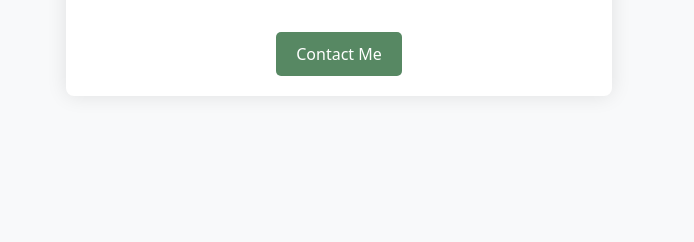
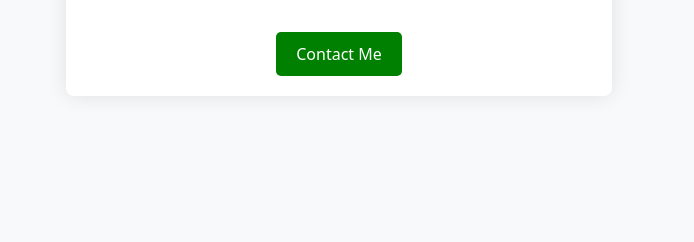
Before and after one commit to nyaupane-netra/Portfolio-Website, a plain HTML site: page index.html in a window 1280 px wide. In both pictures the pointer is over the button "Contact Me". Shown: the part 3522-3764 px from the top of the page, 586-1280 px from the left. Drawn offline with nearby package versions, Linux system fonts and the light colour scheme.

Commit message:
Made some changes in the CSS of a page.

```diff
--- a/style.css
+++ b/style.css
@@ -132,7 +132,7 @@
   }
 
   button[type="submit"]:hover {
-    background-color: #578863;
+    background-color: #008000;
   }
 
   /* Success Message Styles */
```
